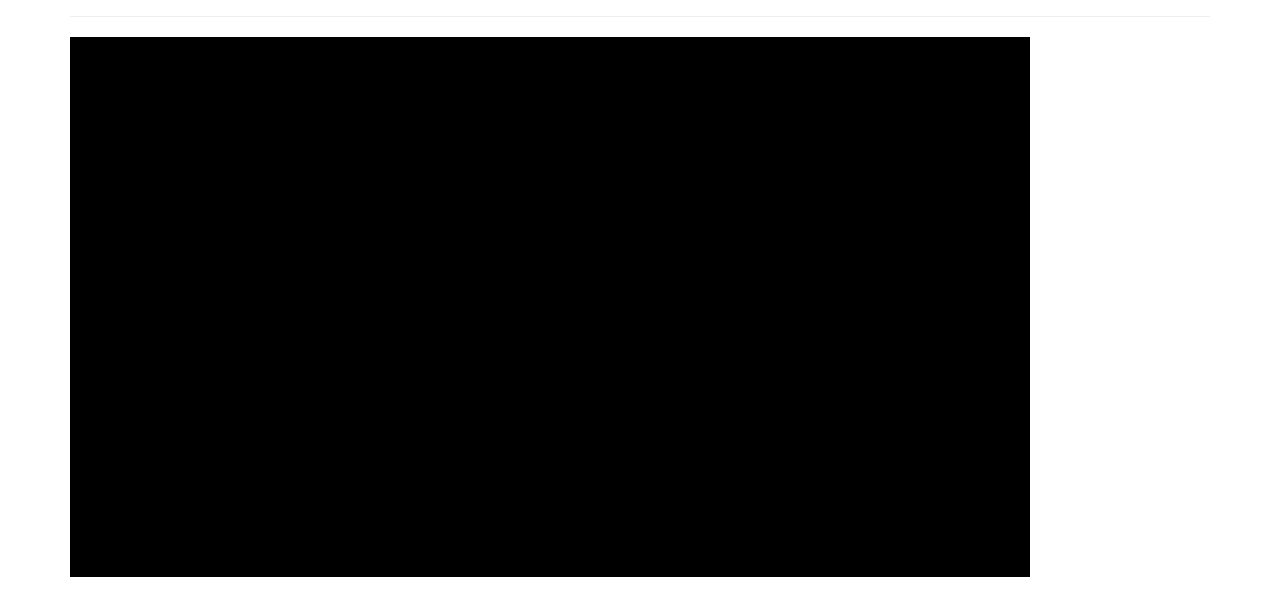
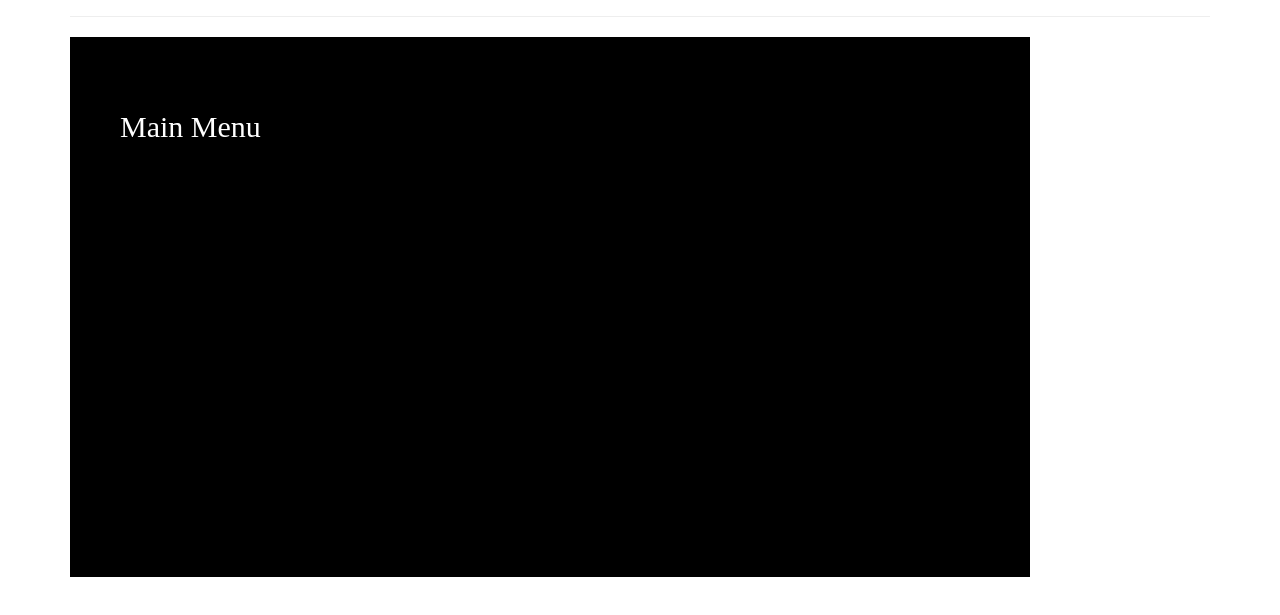
Before and after one commit to sideofmt/sound_game, a website: page client/index.html in a window 1280 px wide. Shown: the part 133-748 px from the top of the page. Drawn offline with Linux system fonts and the light colour scheme.

Commit message:
modify code

```diff
--- a/client/index.html
+++ b/client/index.html
@@ -55,7 +55,7 @@
     <script type="text/javascript" src="./XSound/build/xsound.min.js"></script>
 
     <!-- user's js -->
-    <scrpt src=/js/window/startmenu.js></scrpt>
+    <script src=/js/window/startmenu.js></script>
     <script src="/js/input.js"></script>
     <script src="/js/sound_game.js"></script>
 
--- a/client/js/window/startmenu.js
+++ b/client/js/window/startmenu.js
@@ -3,11 +3,11 @@ var StartMenu = function(context){
 
   var ctx = context;
 
-  this.prototype.main = function(){
+  StartMenu.prototype.main = function(){
 
     ctx.fillStyle = "white";
     ctx.font = "30px 'MS Pゴシック'";
-    ctx.filltext("Main Menu",50,100);
+    ctx.fillText("Main Menu",50,100);
 
   }
 
```
